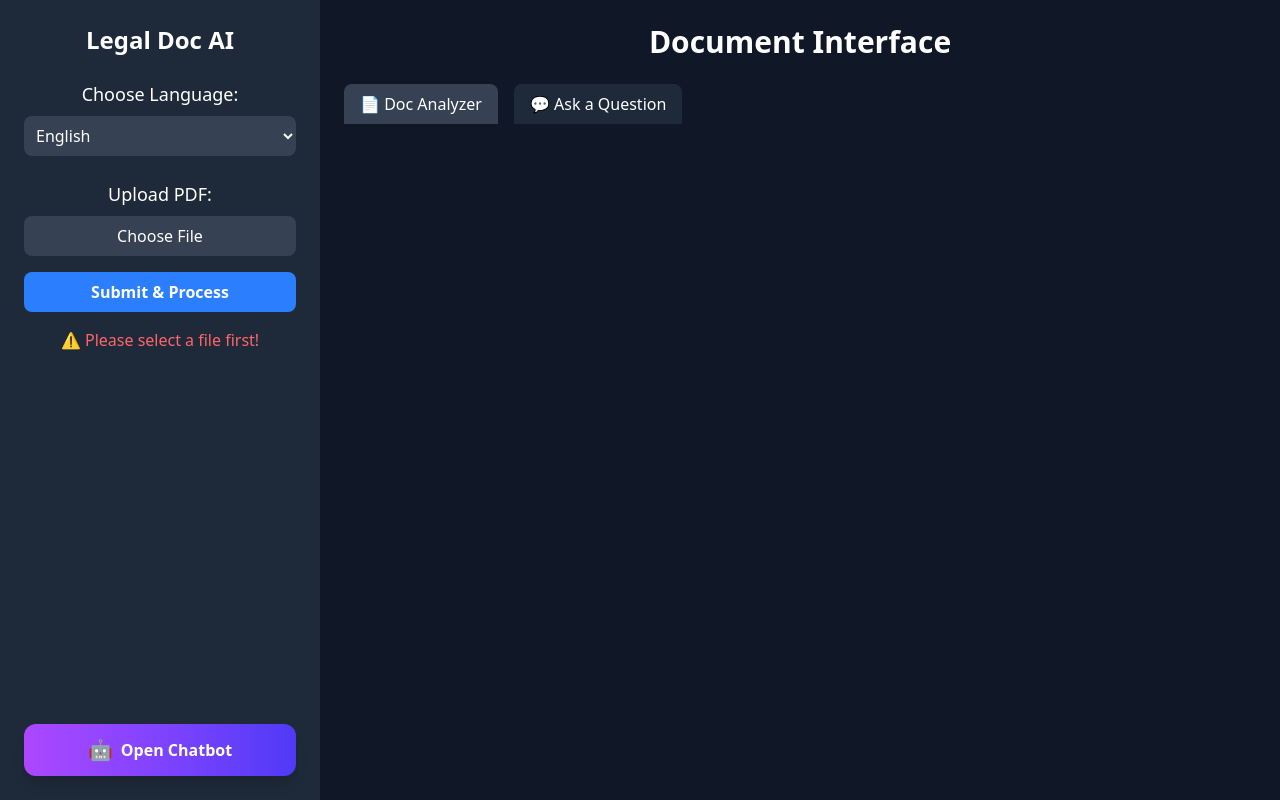
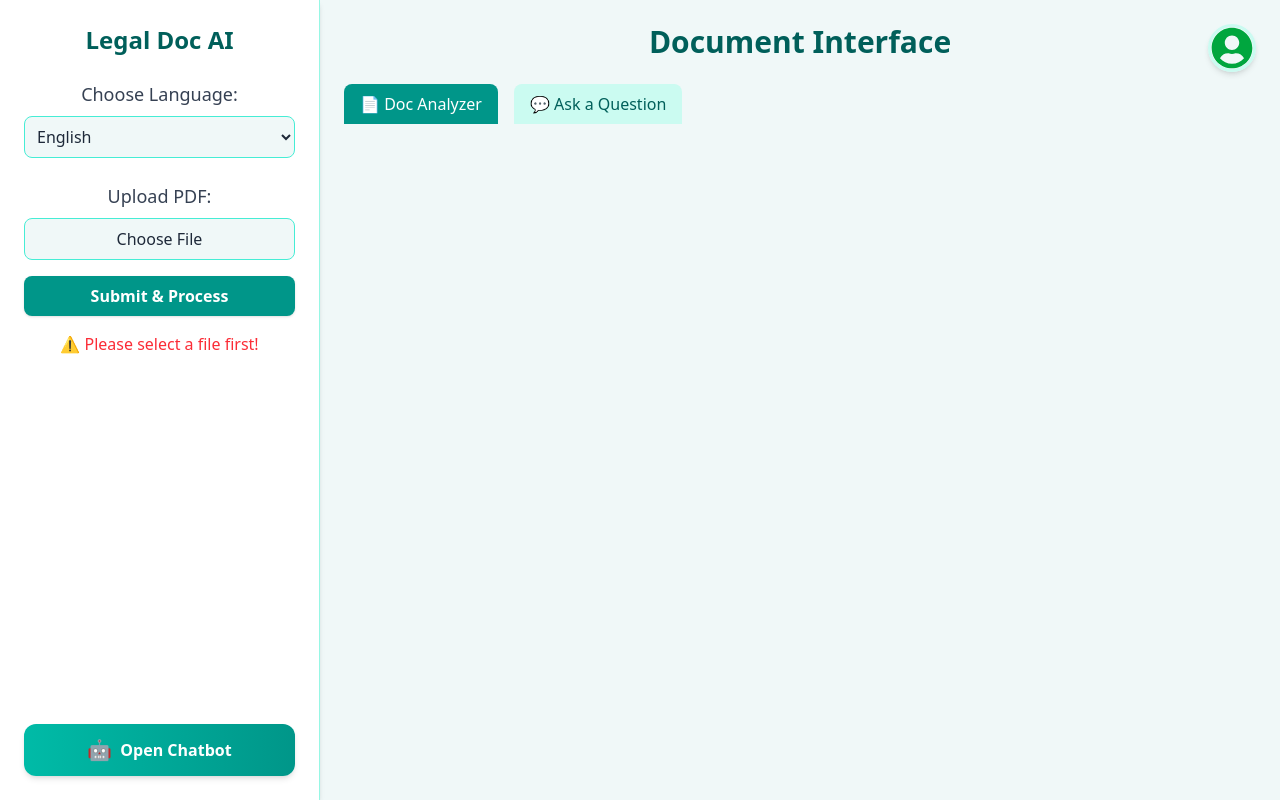
Before and after one commit to Buddha-11/LawyerUp, a React (Vite) app in the folder frontend/: page /doc in a window 1280 px wide. Both pictures are taken after a click on the button "Submit & Process". Built offline with nearby package versions, Linux system fonts and the light colour scheme; no server answers.

Commit message:
UI updated

```diff
--- a/frontend/src/App.jsx
+++ b/frontend/src/App.jsx
@@ -6,6 +6,7 @@ import HomePage from './pages/Home.jsx';
 import DocAnalyzer from './components/DocAnalyzer.jsx';
 import Chatbot from './components/Chatbot.jsx';
 import LawyerProfileSetup from './components/LawyerProfileSetup.jsx';
+import UserProfile from './components/UserProfile.jsx';
 function App() {
   return (
     <Routes>
@@ -14,6 +15,7 @@ function App() {
       <Route path="/doc" element={<DocAnalyzer />} />
       <Route path="/chat" element={<Chatbot />} />
       <Route path="/search-lawyers" element={<SearchLawyers />} />
+      <Route path="/user" element={<UserProfile />} />
 
       <Route path="/lawyer-profile-update" element={<LawyerProfileSetup />} />
     </Routes>)
--- a/frontend/src/components/DocAnalyzer.jsx
+++ b/frontend/src/components/DocAnalyzer.jsx
@@ -4,6 +4,7 @@ import axios from "axios";
 import { db } from "../context/firebase"; // adjust this path if needed
 import { doc, setDoc, serverTimestamp } from "firebase/firestore";
 import { getAuth } from "firebase/auth";
+import ProfileMenu from "./ProfileMenu";
 
 const DocAnalyzer = () => {
     const [selectedFile, setSelectedFile] = useState(null);
@@ -118,16 +119,16 @@ const DocAnalyzer = () => {
     };
 
     return (
-        <div className="flex flex-col md:flex-row h-screen bg-gray-900 text-white">
+        <div className="flex flex-col md:flex-row h-screen bg-[#F0F8F8] text-gray-800">
             {/* Sidebar */}
-            <div className="sm:w-full md:w-1/3 lg:w-1/4 bg-gray-800 p-6 fixed md:relative h-full flex flex-col justify-between">
+            <div className="sm:w-full md:w-1/3 lg:w-1/4 bg-white p-6 fixed md:relative h-full flex flex-col justify-between shadow-md border-r border-teal-200">
                 <div>
-                    <h2 className="text-2xl font-bold mb-6">Legal Doc AI</h2>
-                    <label className="text-lg">Choose Language:</label>
+                    <h2 className="text-2xl font-bold mb-6 text-teal-800">Legal Doc AI</h2>
+                    <label className="text-lg text-gray-700">Choose Language:</label>
                     <select
                         value={language}
                         onChange={(e) => setLanguage(e.target.value)}
-                        className="w-full bg-gray-700 text-white p-2 rounded-lg mt-2"
+                        className="w-full bg-[#F0F8F8] text-gray-800 p-2 rounded-lg mt-2 border border-teal-300 focus:outline-none focus:ring-2 focus:ring-teal-500"
                     >
                         <option value="English">English</option>
                         <option value="Hindi">Hindi</option>
@@ -135,7 +136,7 @@ const DocAnalyzer = () => {
                     </select>
 
                     <div className="mt-6">
-                        <label className="text-lg">Upload PDF:</label>
+                        <label className="text-lg text-gray-700">Upload PDF:</label>
                         <input
                             type="file"
                             accept="application/pdf"
@@ -146,13 +147,13 @@ const DocAnalyzer = () => {
                         />
                         <label
                             htmlFor="file-upload"
-                            className="w-full bg-gray-700 text-white p-2 rounded-lg mt-2 cursor-pointer text-center block"
+                            className="w-full bg-[#F0F8F8] text-gray-800 p-2 rounded-lg mt-2 cursor-pointer text-center block border border-teal-300 hover:bg-teal-50 transition-colors"
                         >
                             {fileName ? `📄 ${fileName}` : "Choose File"}
                         </label>
                         <button
                             onClick={handleUpload}
-                            className={`bg-blue-500 hover:bg-blue-600 text-white font-semibold py-2 px-4 rounded-lg mt-4 w-full transition-all ${
+                            className={`bg-teal-600 hover:bg-teal-700 text-white font-semibold py-2 px-4 rounded-lg mt-4 w-full transition-all shadow-sm ${
                                 uploading ? "opacity-50 cursor-not-allowed" : ""
                             }`}
                             disabled={uploading}
@@ -161,13 +162,13 @@ const DocAnalyzer = () => {
                         </button>
                     </div>
 
-                    {error && <p className="text-red-400 mt-4">{error}</p>}
+                    {error && <p className="text-red-500 mt-4">{error}</p>}
                 </div>
 
                 <div className="mt-8">
                     <Link
                         to="/chat"
-                        className="flex items-center justify-center bg-gradient-to-r from-purple-500 to-indigo-600 hover:from-purple-600 hover:to-indigo-700 text-white font-semibold py-3 px-6 rounded-xl shadow-lg transition-all duration-200"
+                        className="flex items-center justify-center bg-gradient-to-r from-teal-500 to-teal-600 hover:from-teal-600 hover:to-teal-700 text-white font-semibold py-3 px-6 rounded-xl shadow-md transition-all duration-200"
                     >
                         <span className="mr-2 text-xl">🤖</span> Open Chatbot
                     </Link>
@@ -175,22 +176,28 @@ const DocAnalyzer = () => {
             </div>
 
             {/* Main Content */}
-            <div className="sm:w-full md:w-2/3 lg:w-3/4 ml-auto p-6 h-screen overflow-y-auto">
-                <h2 className="text-3xl font-bold mb-6">Document Interface</h2>
+            <div className="sm:w-full md:w-2/3 lg:w-3/4 ml-auto p-6 h-screen overflow-y-auto relative">
+  {/* ProfileMenu in top-right */}
+  <div className="absolute top-6 right-6">
+    <ProfileMenu />
+  </div>
+
+  {/* Main Content */}
+  <h2 className="text-3xl font-bold mb-6 text-teal-800">Document Interface</h2>
 
                 <div className="flex space-x-4 mb-6">
                     <button
                         onClick={() => setShowQuestionSection(false)}
-                        className={`px-4 py-2 rounded-t-lg ${
-                            !showQuestionSection ? "bg-gray-700" : "bg-gray-800 hover:bg-gray-700"
+                        className={`px-4 py-2 rounded-t-lg transition-colors ${
+                            !showQuestionSection ? "bg-teal-600 text-white" : "bg-teal-100 text-teal-800 hover:bg-teal-200"
                         }`}
                     >
                         📄 Doc Analyzer
                     </button>
                     <button
                         onClick={() => setShowQuestionSection(true)}
-                        className={`px-4 py-2 rounded-t-lg ${
-                            showQuestionSection ? "bg-gray-700" : "bg-gray-800 hover:bg-gray-700"
+                        className={`px-4 py-2 rounded-t-lg transition-colors ${
+                            showQuestionSection ? "bg-teal-600 text-white" : "bg-teal-100 text-teal-800 hover:bg-teal-200"
                         }`}
                     >
                         💬 Ask a Question
@@ -198,25 +205,27 @@ const DocAnalyzer = () => {
                 </div>
 
                 {!showQuestionSection && explanation && (
-                    <div className="bg-gray-800 p-6 rounded-lg shadow-lg">
-                        <h3 className="text-xl font-semibold">Document Explanation</h3>
-                        <p className="mt-2 text-gray-300 whitespace-pre-wrap text-left">{explanation}</p>
+                    <div className="bg-white p-6 rounded-lg shadow-md border border-teal-200">
+                        <h3 className="text-xl font-semibold text-teal-800">Document Explanation</h3>
+                        <div className="mt-3 text-gray-700 whitespace-pre-wrap text-left p-4 bg-[#F0F8F8] rounded-lg border-l-4 border-teal-500">
+                            {explanation}
+                        </div>
                     </div>
                 )}
 
                 {showQuestionSection && (
-                    <div className="bg-gray-800 p-6 rounded-lg shadow-lg">
-                        <h3 className="text-xl font-semibold mb-3">Ask a Question</h3>
+                    <div className="bg-white p-6 rounded-lg shadow-md border border-teal-200">
+                        <h3 className="text-xl font-semibold mb-3 text-teal-800">Ask a Question</h3>
                         <input
                             type="text"
                             placeholder="Type your question..."
                             value={question}
                             onChange={(e) => setQuestion(e.target.value)}
-                            className="w-full bg-gray-700 text-white p-3 rounded-lg border border-gray-600 focus:outline-none"
+                            className="w-full bg-[#F0F8F8] text-gray-800 p-3 rounded-lg border border-teal-300 focus:outline-none focus:ring-2 focus:ring-teal-500"
                         />
                         <button
                             onClick={handleAsk}
-                            className={`bg-green-500 hover:bg-green-600 text-white font-semibold py-2 px-4 rounded-lg mt-3 w-full transition-all ${
+                            className={`bg-teal-600 hover:bg-teal-700 text-white font-semibold py-2 px-4 rounded-lg mt-3 w-full transition-all shadow-sm ${
                                 processingQuestion ? "opacity-50 cursor-not-allowed" : ""
                             }`}
                             disabled={processingQuestion}
@@ -225,9 +234,11 @@ const DocAnalyzer = () => {
                         </button>
 
                         {answer && (
-                            <div className="bg-gray-700 p-4 mt-4 rounded-lg">
-                                <h4 className="text-lg font-semibold">Answer:</h4>
-                                <p className="mt-2 text-gray-300 whitespace-pre-wrap text-left">{answer}</p>
+                            <div className="mt-4 rounded-lg">
+                                <h4 className="text-lg font-semibold text-teal-800">Answer:</h4>
+                                <div className="mt-2 text-gray-700 whitespace-pre-wrap text-left p-4 bg-[#F0F8F8] rounded-lg border-l-4 border-teal-500">
+                                    {answer}
+                                </div>
                             </div>
                         )}
                     </div>
--- a/frontend/src/components/ProfileMenu.jsx
+++ b/frontend/src/components/ProfileMenu.jsx
@@ -51,7 +51,7 @@ const ProfileMenu = () => {
       {/* Avatar button */}
       <button
         onClick={() => setOpen(!open)}
-        className="w-12 h-12 rounded-full overflow-hidden border-3 border-green-500 shadow-md"
+        className="w-12 h-12 rounded-full overflow-hidden border-3 border-teal-100 shadow-md"
       >
         {userData?.photoURL ? (
           <img
@@ -66,10 +66,10 @@ const ProfileMenu = () => {
 
       {/* Dropdown menu */}
       {open && (
-        <div className="absolute right-0 mt-2 w-64 bg-[#F3EBDC] shadow-xl rounded-xl z-50 border border-green-300">
+        <div className="absolute right-0 mt-2 w-64 bg-slate-100 shadow-xl rounded-xl z-50 border border-green-300">
           <div className="p-4 border-b border-green-200">
             <div className="flex items-center gap-3">
-              <div className="w-14 h-14 rounded-full overflow-hidden border-3 border-green-500">
+              <div className="w-14 h-14 rounded-full overflow-hidden border-3 border-teal-600">
                 {userData?.photoURL ? (
                   <img
                     src={userData.photoURL}
@@ -81,16 +81,16 @@ const ProfileMenu = () => {
                 )}
               </div>
               <div>
-                <p className="text-lg font-semibold text-green-700">
+                <p className="text-lg font-semibold text-teal-600">
                   {userData?.name || "Loading..."}
                 </p>
-                <p className="text-md text-green-600 mr-2">{userEmail || "..."}</p>
+                <p className="text-md text-teal-600 mr-2">{userEmail || "..."}</p>
               </div>
             </div>
           </div>
           <button
             onClick={handleLogout}
-            className="w-full text-left px-4 py-2 flex items-center gap-2 text-green-700 hover:bg-green-100 transition-all  border border-green-500 "
+            className="w-full text-left px-4 py-2 flex items-center gap-2 text-teal-800 hover:bg-green-100 transition-all  border border-green-500 "
           >
             <FiLogOut /> Logout
           </button>
```
Also changed, not shown: frontend/src/components/Chatbot.jsx (+65 -34 lines), 1 other file (tests, documents, lock files or other folders).
